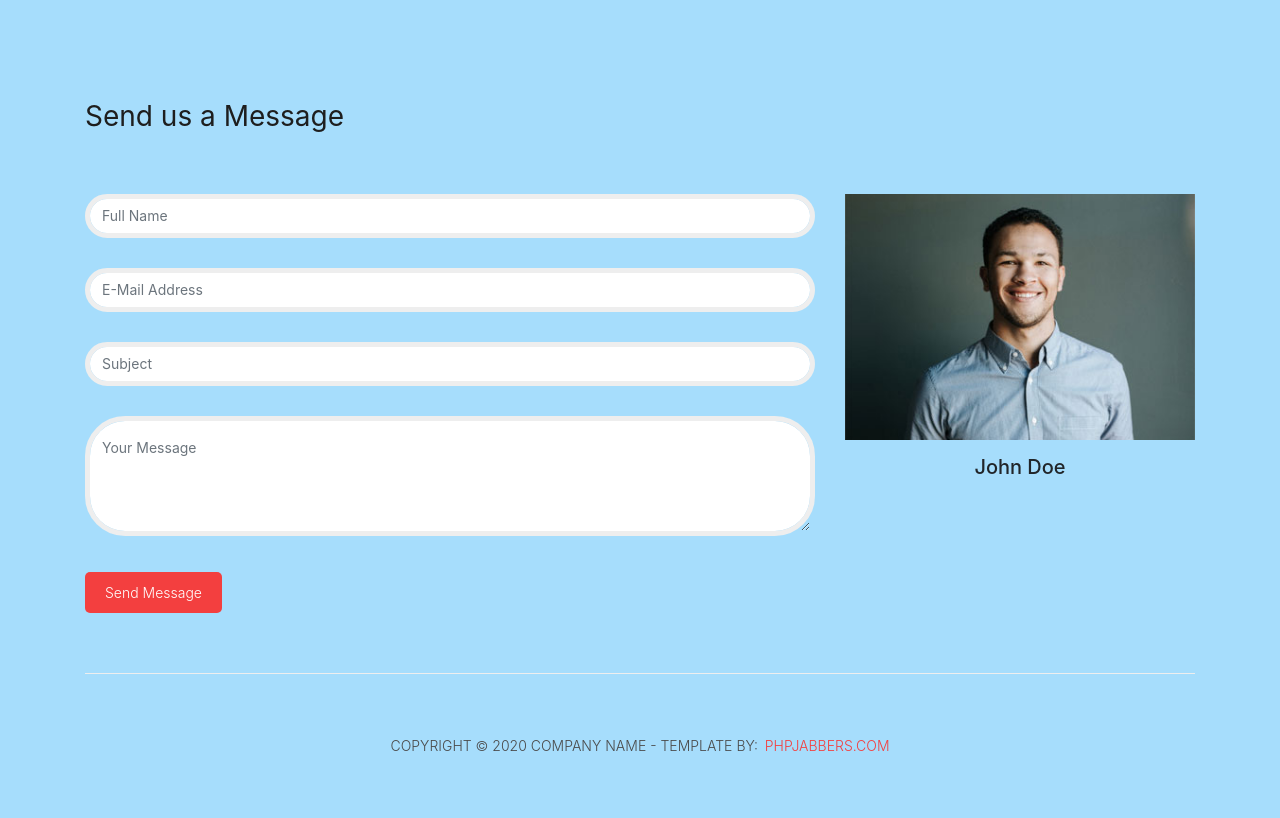
After one commit to sayyidinside/Jobsair, a Django app: page /contact-us/ in a window 1280 px wide. The commit adds this page. Shown: the part 985-1803 px from the top of the page. Run offline with Django 3.2, Linux system fonts and the light colour scheme; some libraries are stand-ins or nearby versions.

Commit message:
Configure and implement contact-us.html
Maps set location to Gedung Teknik UNJ

```diff
--- a/Jobsair_id/templates/Jobsair_id/base.html
+++ b/Jobsair_id/templates/Jobsair_id/base.html
@@ -67,7 +67,7 @@
                     </div>
                 </li>
 
-                <li class="nav-item"><a class="nav-link" href="/contact.html">Contact Us</a></li>
+                <li class="nav-item"><a class="nav-link" href="{% url 'contact_us' %}">Contact Us</a></li>
             </ul>
           </div>
         </div>
--- /dev/null
+++ b/Jobsair_id/templates/Jobsair_id/contact-us.html
@@ -0,0 +1,104 @@
+{% extends 'Jobsair_id/base.html' %}
+{% load static %}
+<!-- Page Content -->
+{% block content %}
+    <div class="page-heading contact-heading header-text" style="background-image: url({% static 'Jobsair_id/assets/images/heading-4-1920x500.jpg' %});">
+      <div class="container">
+        <div class="row">
+          <div class="col-md-12">
+            <div class="text-content">
+              <h4>Lorem ipsum dolor</h4>
+              <h2>Contact Us</h2>
+            </div>
+          </div>
+        </div>
+      </div>
+    </div>
+
+
+    <div class="find-us">
+      <div class="container">
+        <div class="row">
+          <div class="col-md-12">
+            <div class="section-heading">
+              <h2>Our Location on Maps</h2>
+            </div>
+          </div>
+          <div class="col-md-8">
+<!-- How to change your own map point
+	1. Go to Google Maps
+	2. Click on your location point
+	3. Click "Share" and choose "Embed map" tab
+	4. Copy only URL and paste it within the src="" field below
+-->
+            <div id="map">
+              <iframe src="https://www.google.com/maps/embed?pb=!1m14!1m8!1m3!1d1667.7173349237273!2d106.87855878026343!3d-6.194557649833885!3m2!1i1024!2i768!4f13.1!3m3!1m2!1s0x2e69f492c0111b95%3A0x26aeae8eb73db163!2sFakultas%20Teknik%20UNJ!5e0!3m2!1sen!2sid!4v1608653795984!5m2!1sen!2sid" width="100%" height="330px" frameborder="0" style="border:0" allowfullscreen></iframe>
+            </div>
+          </div>
+          <div class="col-md-4">
+            <div class="left-content">
+              <h4>About our office</h4>
+              <p>Lorem ipsum dolor sit amet, consectetur adipisic elit. Sed voluptate nihil eumester consectetur similiqu consectetur.<br><br>Lorem ipsum dolor sit amet, consectetur adipisic elit. Et, consequuntur, modi mollitia corporis ipsa voluptate corrupti.</p>
+              <ul class="social-icons">
+                <li><a href="#"><i class="fa fa-facebook"></i></a></li>
+                <li><a href="#"><i class="fa fa-twitter"></i></a></li>
+                <li><a href="#"><i class="fa fa-linkedin"></i></a></li>
+                <li><a href="#"><i class="fa fa-behance"></i></a></li>
+              </ul>
+            </div>
+          </div>
+        </div>
+      </div>
+    </div>
+
+
+    <div class="send-message">
+      <div class="container">
+        <div class="row">
+          <div class="col-md-12">
+            <div class="section-heading">
+              <h2>Send us a Message</h2>
+            </div>
+          </div>
+          <div class="col-md-8">
+            <div class="contact-form">
+              <form id="contact" action="" method="post">
+                <div class="row">
+                  <div class="col-lg-12 col-md-12 col-sm-12">
+                    <fieldset>
+                      <input name="name" type="text" class="form-control" id="name" placeholder="Full Name" required="">
+                    </fieldset>
+                  </div>
+                  <div class="col-lg-12 col-md-12 col-sm-12">
+                    <fieldset>
+                      <input name="email" type="text" class="form-control" id="email" placeholder="E-Mail Address" required="">
+                    </fieldset>
+                  </div>
+                  <div class="col-lg-12 col-md-12 col-sm-12">
+                    <fieldset>
+                      <input name="subject" type="text" class="form-control" id="subject" placeholder="Subject" required="">
+                    </fieldset>
+                  </div>
+                  <div class="col-lg-12">
+                    <fieldset>
+                      <textarea name="message" rows="6" class="form-control" id="message" placeholder="Your Message" required=""></textarea>
+                    </fieldset>
+                  </div>
+                  <div class="col-lg-12">
+                    <fieldset>
+                      <button type="submit" id="form-submit" class="filled-button">Send Message</button>
+                    </fieldset>
+                  </div>
+                </div>
+              </form>
+            </div>
+          </div>
+          <div class="col-md-4">
+            <img src="{% static 'Jobsair_id/assets/images/team_01.jpg' %}" class="img-fluid" alt="">
+
+            <h5 class="text-center" style="margin-top: 15px;">John Doe</h5>
+          </div>
+        </div>
+      </div>
+    </div>
+{% endblock %}
--- a/Jobsair_id/templates/Jobsair_id/index.html
+++ b/Jobsair_id/templates/Jobsair_id/index.html
@@ -245,7 +245,7 @@
                   <p>Lorem ipsum dolor sit amet, consectetur adipisicing elit. Itaque corporis amet elite author nulla.</p>
                 </div>
                 <div class="col-lg-4 col-md-6 text-right">
-                  <a href="contact.html" class="filled-button">Contact Us</a>
+                  <a href="{% url 'contact_us' %}" class="filled-button">Contact Us</a>
                 </div>
               </div>
             </div>
--- a/Jobsair_id/urls.py
+++ b/Jobsair_id/urls.py
@@ -8,4 +8,5 @@ urlpatterns = [path('', views.index, name='index'),
                path('about-us/', views.about_us, name='about_us'),
                path('terms/', views.terms, name='terms'),
                path('login/', views.login_user, name='login'),
-               path('register/', views.register_user, name='register'), ]
+               path('register/', views.register_user, name='register'),
+               path('contact-us/', views.contact_us, name='contact_us'), ]
--- a/Jobsair_id/views.py
+++ b/Jobsair_id/views.py
@@ -37,3 +37,7 @@ def login_user(request):
 
 def register_user(request):
     return render(request, 'Jobsair_id/register.html', {})
+
+
+def contact_us(request):
+    return render(request, 'Jobsair_id/contact-us.html', {})
```
